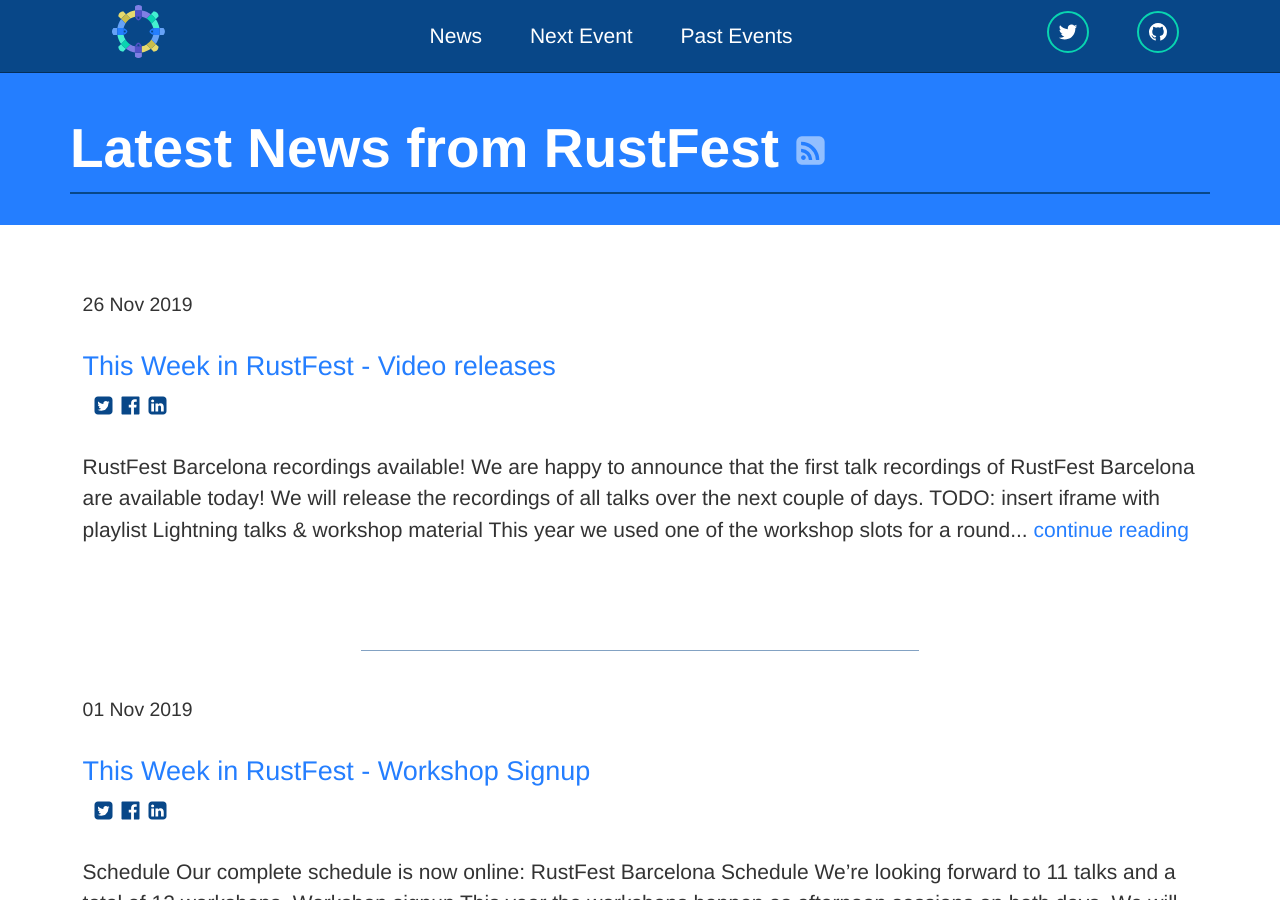
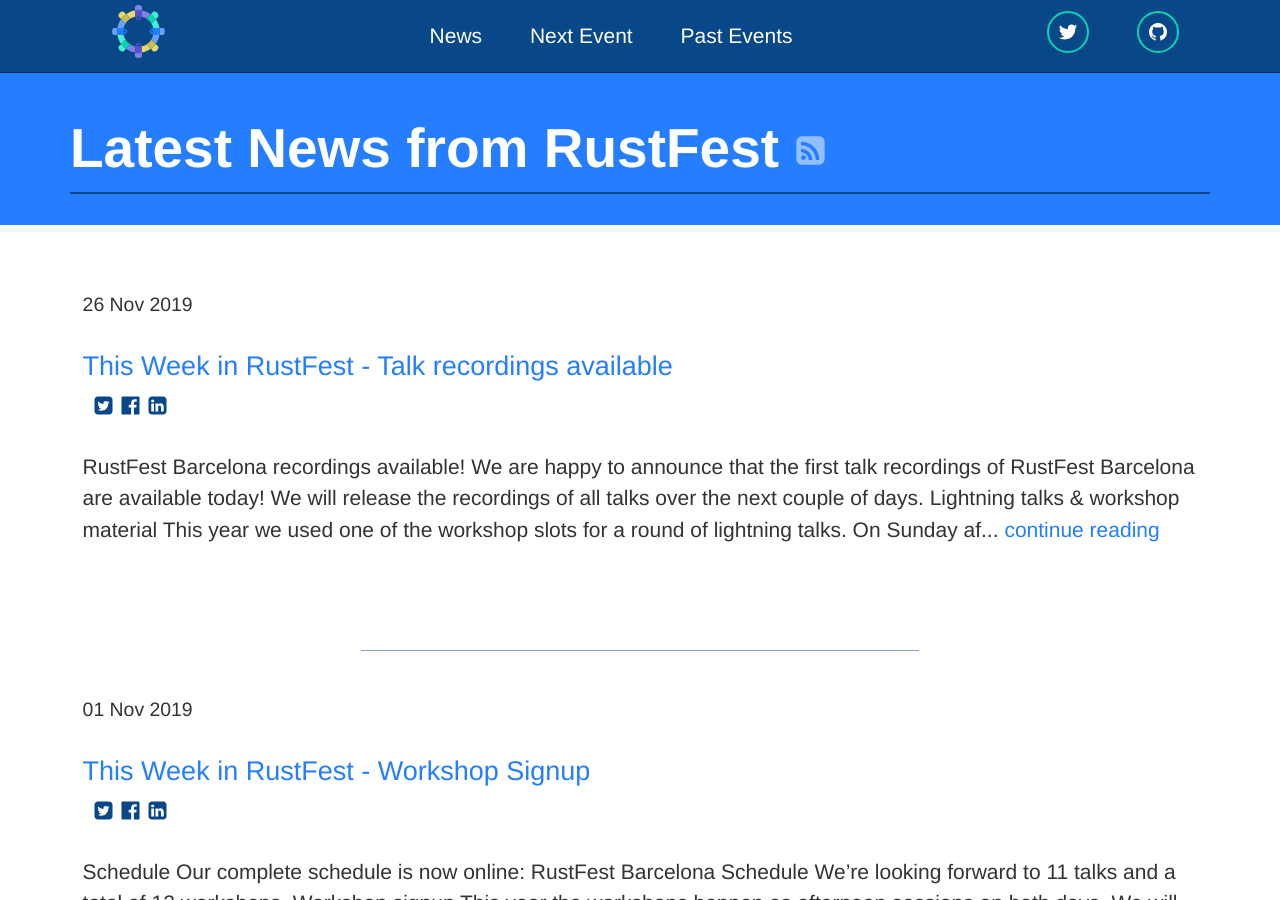
Before and after one commit to RustFestEU/blog.rustfest.eu, a Jekyll site: the page built from index.html, in a window 1280 px wide and 900 px high. Built offline with Jekyll 4.4.1, drawn with Linux system fonts in a browser that asks for light colours.

Commit message:
Add youtube playlist

```diff
--- a/_posts/2019-11-26-this-week-in-rustfest-barcelona-videos.md
+++ b/_posts/2019-11-26-this-week-in-rustfest-barcelona-videos.md
@@ -1,7 +1,7 @@
 ---
 layout: post
-title: "This Week in RustFest - Video releases"
-description: "Lessons learned from the streaming and the recordings."
+title: "This Week in RustFest - Talk recordings available"
+description: "Talk recordings available, lightning talks & workshop material as well"
 socialImageSrc: "/assets/posts/barcelona/video-releases.png"
 authors:
   - dns2utf8
@@ -13,7 +13,7 @@
 We are happy to announce that the first talk recordings of RustFest Barcelona are available today!
 We will release the recordings of all talks over the next couple of days.
 
-TODO: insert iframe with playlist
+<iframe width="1120" height="630" src="https://www.youtube.com/embed/videoseries?list=PL85XCvVPmGQg-dewHRpM08JkGrBPdIVHw" frameborder="0" allow="accelerometer; autoplay; encrypted-media; gyroscope; picture-in-picture" allowfullscreen></iframe>
 
 ## Lightning talks & workshop material
 
```
